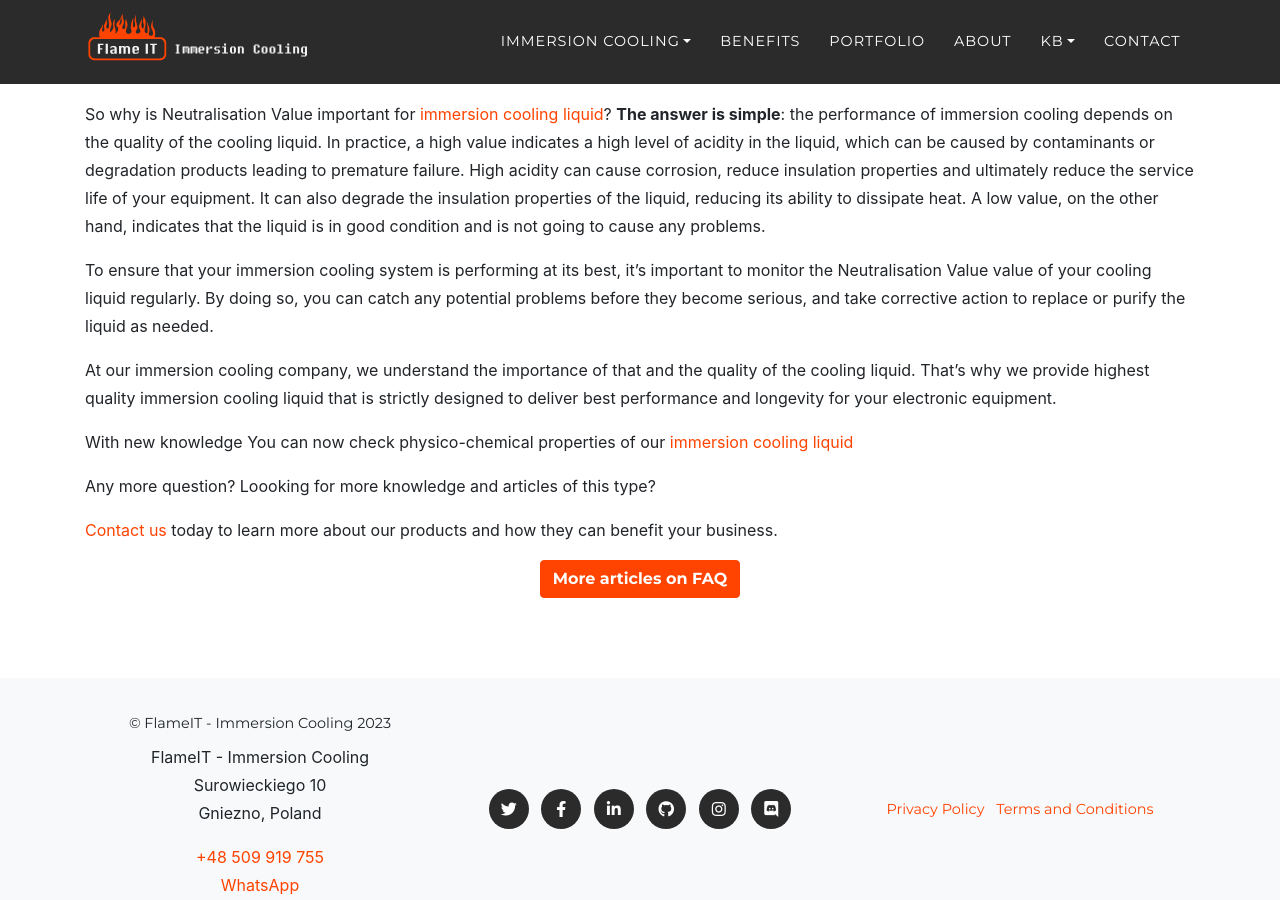
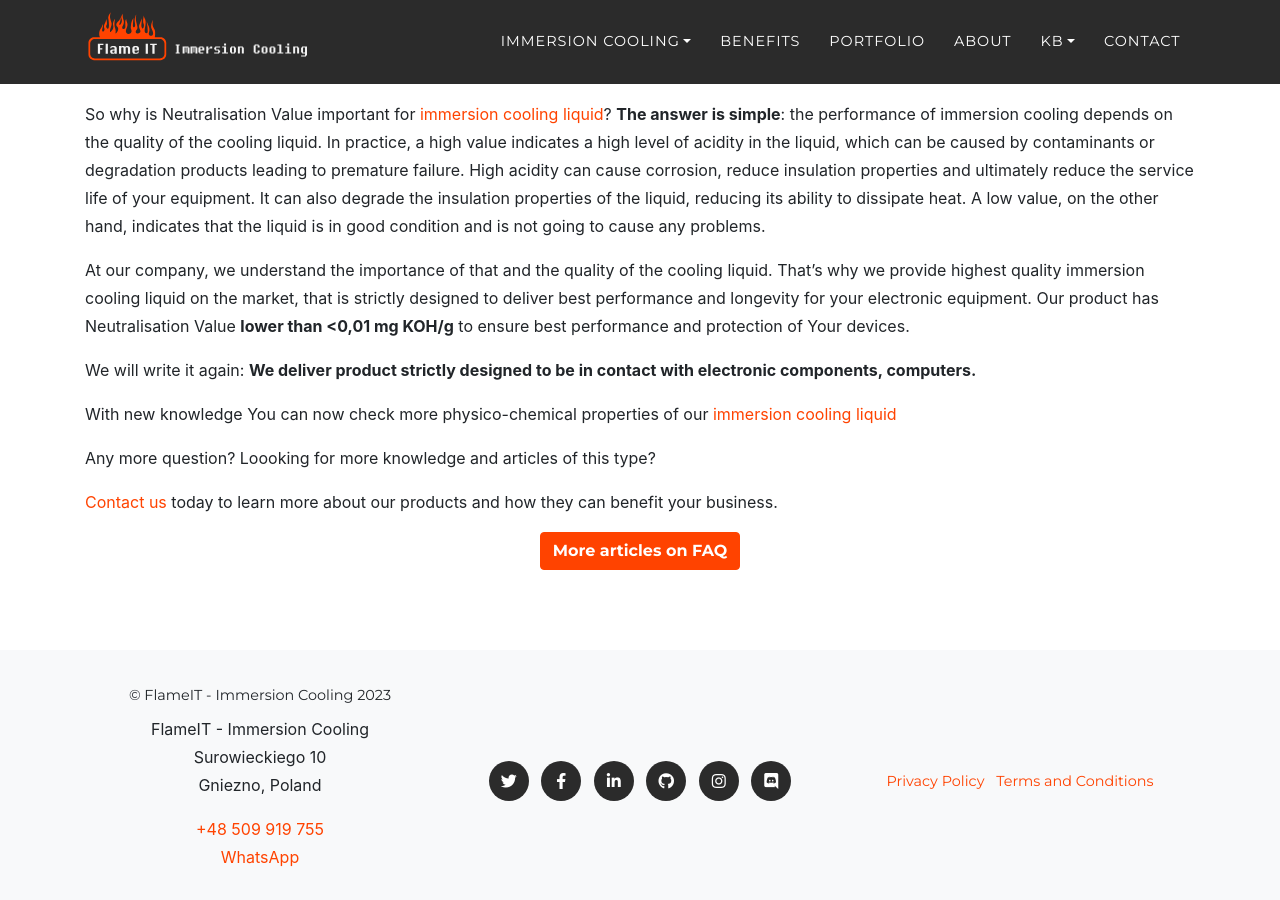
Before and after one commit to flameit-os/flameit.io, a Jekyll site: the page built from kb/faq/_posts/2023-02-18-what-does-immersion-cooling-neutralisation-value-mean-in-practice.md, in a window 1280 px wide and 900 px high, scrolled down 604 px. Built offline with Jekyll 4.4.1, drawn with Linux system fonts in a browser that asks for light colours; some web fonts are replaced.

Commit message:
Update 2023-02-18-what-does-immersion-cooling-neutralisation-value-mean-in-practice.md

```diff
--- a/kb/faq/_posts/2023-02-18-what-does-immersion-cooling-neutralisation-value-mean-in-practice.md
+++ b/kb/faq/_posts/2023-02-18-what-does-immersion-cooling-neutralisation-value-mean-in-practice.md
@@ -14,11 +14,11 @@ The **Neutralisation Value** value is determined by titrating a sample of the li
 
 So why is Neutralisation Value important for [immersion cooling liquid]({{ site.baseurl }}/immersion-cooling/liquid/)? **The answer is simple**: the performance of immersion cooling depends on the quality of the cooling liquid. In practice, a high value indicates a high level of acidity in the liquid, which can be caused by contaminants or degradation products leading to premature failure. High acidity can cause corrosion, reduce insulation properties and ultimately reduce the service life of your equipment. It can also degrade the insulation properties of the liquid, reducing its ability to dissipate heat. A low value, on the other hand, indicates that the liquid is in good condition and is not going to cause any problems.
 
-To ensure that your immersion cooling system is performing at its best, it's important to monitor the Neutralisation Value value of your cooling liquid regularly. By doing so, you can catch any potential problems before they become serious, and take corrective action to replace or purify the liquid as needed.
+At our company, we understand the importance of that and the quality of the cooling liquid. That's why we provide highest quality immersion cooling liquid on the market, that is strictly designed to deliver best performance and longevity for your electronic equipment. Our product has Neutralisation Value **lower than <0,01 mg KOH/g** to ensure best performance and protection of Your devices.
 
-At our immersion cooling company, we understand the importance of that and the quality of the cooling liquid. That's why we provide highest quality immersion cooling liquid that is strictly designed to deliver best performance and longevity for your electronic equipment.
+We will write it again: **We deliver product strictly designed to be in contact with electronic components, computers.**
 
-With new knowledge You can now check physico-chemical properties of our [immersion cooling liquid]({{ site.baseurl }}/immersion-cooling/liquid/#physico-chemical-properties)
+With new knowledge You can now check more physico-chemical properties of our [immersion cooling liquid]({{ site.baseurl }}/immersion-cooling/liquid/#physico-chemical-properties)
 
 Any more question? Loooking for more knowledge and articles of this type?
 
```
